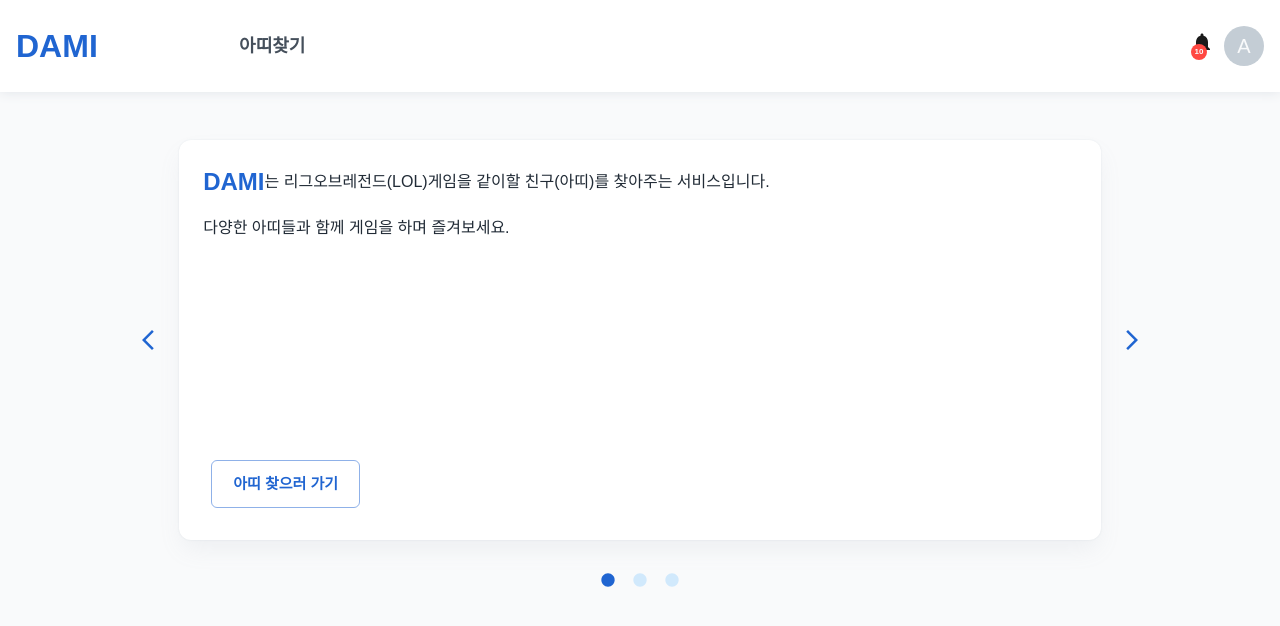
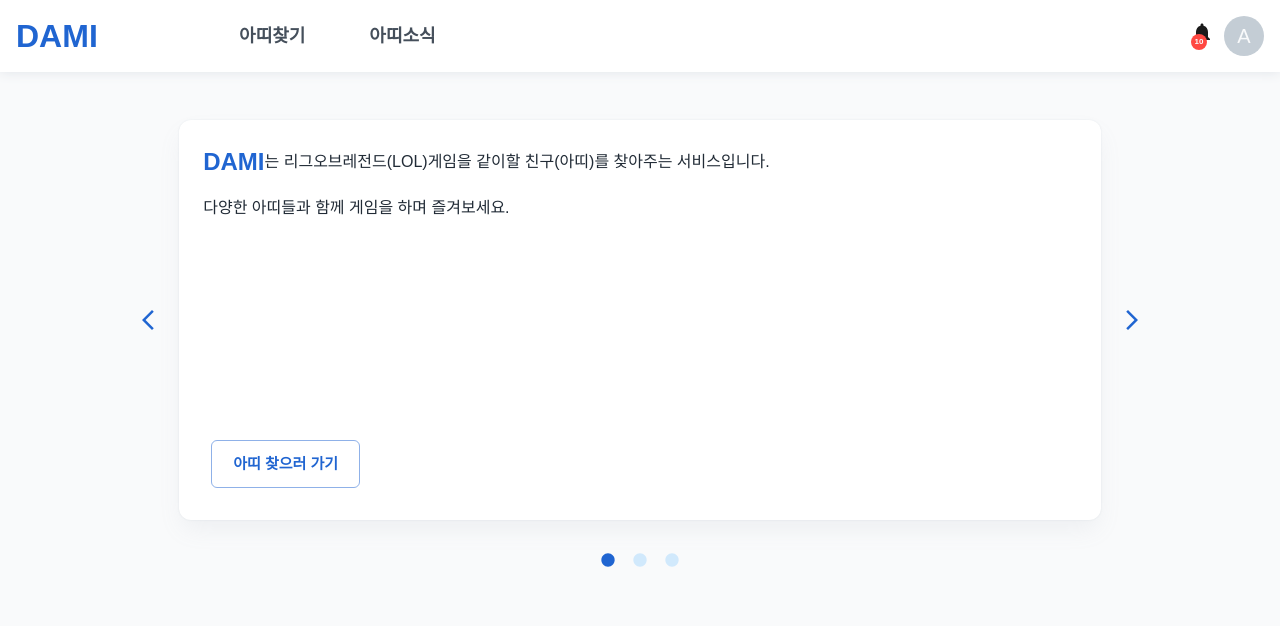
Before and after one commit to Y2829/dami-front, a React (Create React App) app: page / in a window 1280 px wide. Shown: the top 626 px of the page. Built offline with nearby package versions, Linux system fonts and the light colour scheme.

Commit message:
fix: 반응형으로 만들기

```diff
--- a/src/components/Layout/Header/Account/index.tsx
+++ b/src/components/Layout/Header/Account/index.tsx
@@ -41,7 +41,7 @@ const Account: FC = () => {
   return (
     <Box
       sx={{
-        display: "flex",
+        display: { xs: "none", md: "none", lg: "flex" },
         alignItems: "center",
       }}
     >
--- /dev/null
+++ b/src/components/Layout/Header/MoreBtn/index.tsx
@@ -0,0 +1,28 @@
+import { Box, Button } from "@mui/material";
+import MenuIcon from "@mui/icons-material/Menu";
+
+import palette from "src/theme/palette";
+
+interface MoreBtnProps {
+  onClick: () => void;
+}
+
+export default function MoreBtn({ onClick }: MoreBtnProps) {
+  return (
+    <Box
+      sx={{
+        display: { md: "block", lg: "none" },
+      }}
+    >
+      <Button
+        variant="outlined"
+        sx={{
+          borderColor: palette.primary.main,
+        }}
+        onClick={onClick}
+      >
+        <MenuIcon />
+      </Button>
+    </Box>
+  );
+}
--- /dev/null
+++ b/src/components/Layout/Header/MoreMenuList/index.tsx
@@ -0,0 +1,66 @@
+import { useNavigate } from "react-router-dom";
+import { styled } from "@mui/material";
+import { Box } from "@mui/material";
+
+import ROUTES from "src/configs/routes";
+import { DESKTOP_HEADER } from "src/configs/layout";
+
+import Profile from "../Account/DetailAccount/Profile";
+
+interface MoreMenuListProps {
+  open: boolean;
+}
+
+const NavItem = styled(Box)(({ theme }) => ({
+  width: "100%",
+  fontSize: "18px",
+  fontWeight: 500,
+  padding: "16px",
+  cursor: "pointer",
+  "& > a": {
+    textDecoration: "none",
+    color: theme.palette.grey[700],
+  },
+  "&: hover": {
+    backgroundColor: "#e6f2ff",
+  },
+}));
+export default function MoreMenuList({ open }: MoreMenuListProps) {
+  const navigate = useNavigate();
+
+  const handleClickLink = (path: string) => {
+    navigate(path);
+  };
+  return (
+    <Box
+      sx={{
+        width: "100%",
+        position: "absolute",
+        left: 0,
+        top: `${DESKTOP_HEADER}px`,
+        display: open ? "flex" : "none",
+        flexDirection: "column",
+        backgroundColor: "#fff",
+        border: "1px solid #e6e6e6",
+        borderBottomRightRadius: "16px",
+        borderBottomLeftRadius: "16px",
+        zIndex: 99,
+      }}
+    >
+      <Box sx={{ borderBottom: "1px solid #e6e6e6", padding: 1 }}>
+        <Profile />
+      </Box>
+      {ROUTES.map(
+        (route) =>
+          route.isNavigation && (
+            <NavItem
+              key={route.path}
+              onClick={() => handleClickLink(route.path)}
+            >
+              {route.name}
+            </NavItem>
+          ),
+      )}
+    </Box>
+  );
+}
--- a/src/components/Layout/Header/Navigation/index.tsx
+++ b/src/components/Layout/Header/Navigation/index.tsx
@@ -5,6 +5,7 @@ import { styled } from "@mui/material";
 import { Box } from "@mui/material";
 
 import ROUTES from "src/configs/routes";
+import { BREAK_POINT } from "src/configs/layout";
 
 const NavItem = styled(Box)(({ theme }) => ({
   fontSize: "18px",
@@ -24,7 +25,7 @@ const Navigation: FC = () => {
     <Box
       sx={{
         width: "70%",
-        display: "flex",
+        display: { xs: "none", md: "none", lg: "flex" },
         justifyContent: "start",
       }}
     >
--- a/src/components/Layout/Header/index.tsx
+++ b/src/components/Layout/Header/index.tsx
@@ -1,4 +1,6 @@
 import type { FC } from "react";
+
+import { useState } from "react";
 
 import { styled } from "@mui/material";
 import { Box } from "@mui/material";
@@ -6,6 +8,8 @@ import { Box } from "@mui/material";
 import Logo from "./Logo";
 import Navigation from "./Navigation";
 import Account from "./Account";
+import MoreBtn from "./MoreBtn";
+import MoreMenuList from "./MoreMenuList";
 import { DESKTOP_HEADER } from "src/configs/layout";
 
 const StyledRoot = styled(Box)(({ theme }) => ({
@@ -20,11 +24,18 @@ const StyledRoot = styled(Box)(({ theme }) => ({
 }));
 
 const Header: FC = () => {
+  const [isOpenMoreMenu, setIsOpenMoreMenu] = useState(false);
+
+  const handleClickMoreBtn = () => {
+    setIsOpenMoreMenu((prev) => !prev);
+  };
   return (
     <StyledRoot>
       <Logo />
       <Navigation />
       <Account />
+      <MoreBtn onClick={handleClickMoreBtn} />
+      <MoreMenuList open={isOpenMoreMenu} />
     </StyledRoot>
   );
 };
--- a/src/configs/layout.ts
+++ b/src/configs/layout.ts
@@ -1,3 +1,9 @@
 export const NAV_BAR_WIDTH = 280;
 export const MOBILE_HEADER = 64;
-export const DESKTOP_HEADER = 92;
+export const DESKTOP_HEADER = 72;
+
+export const BREAK_POINT = {
+  sm: 600,
+  md: 900,
+  lg: 1200,
+};
--- a/src/configs/routes.tsx
+++ b/src/configs/routes.tsx
@@ -4,6 +4,7 @@ import HomeIcon from "@mui/icons-material/Home";
 
 import Home from "src/pages/Home";
 import AttiList from "src/pages/Atti/AttiList";
+import AttiStory from "src/pages/Atti/Story";
 import DetailAtti from "src/pages/Atti/DetailAtti";
 import Profile from "src/pages/Profile";
 
@@ -22,6 +23,12 @@ const ROUTES: Array<RouteItem> = [
     isNavigation: true,
   },
   {
+    name: "아띠소식",
+    path: "/atti/story",
+    component: <AttiStory />,
+    isNavigation: true,
+  },
+  {
     name: "아띠상세정보",
     path: "/atti/:id",
     component: <DetailAtti />,
--- /dev/null
+++ b/src/pages/Atti/Story/index.tsx
@@ -0,0 +1,7 @@
+export default function AttiStory() {
+  return (
+    <>
+      <h2>아띠소식</h2>
+    </>
+  );
+}
```
